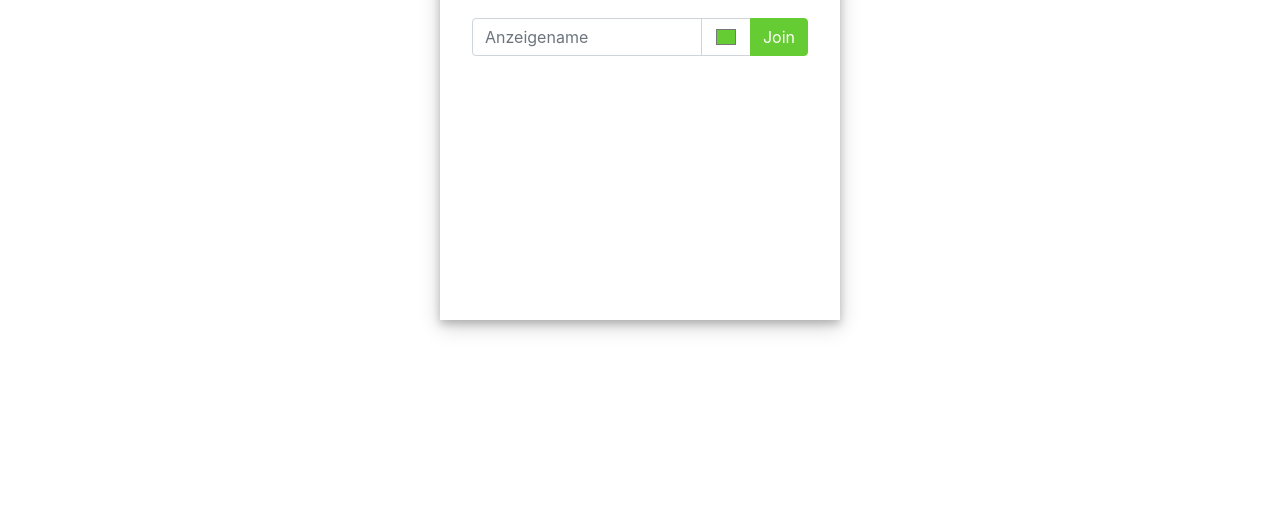
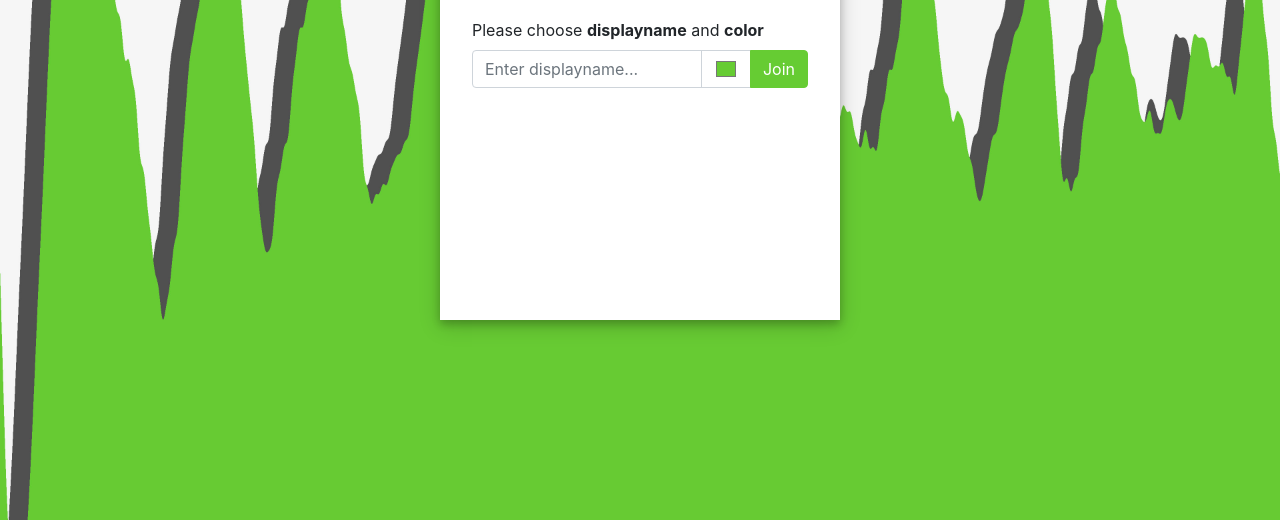
Before and after one commit to julian-schuster/advanced-multimedia-communications, a website: page public/index.html in a window 1280 px wide. Shown: the part 280-800 px from the top of the page. Drawn offline with nearby package versions, Linux system fonts and the light colour scheme.

Commit message:
frontpage update

```diff
--- a/public/index.html
+++ b/public/index.html
@@ -8,8 +8,9 @@
       <div class="center">
         <h1 class="studyjam">Jam.io</h1>
         <form action="/home.html" class="displayname">
+          <label>Please choose <b>displayname</b> and <b>color</b></label>
           <div class="input-group mb-3">
-            <input type="text" class="form-control" id="name" name="name" maxlength="16" placeholder="Anzeigename">
+            <input type="text" class="form-control" id="name" name="name" maxlength="16" placeholder="Enter displayname...">
             <input type="color" class="form-control" value="#66cc33" id="colorWell" name="color">
             <div class="input-group-append">
               <button type="submit" class="btn btn-success">Join</button>
```
Also changed, not shown: public/style/bg.jpg (added).
